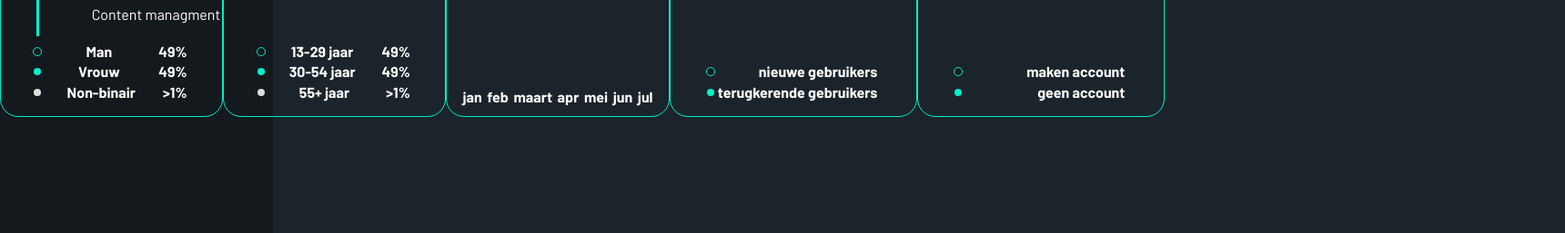
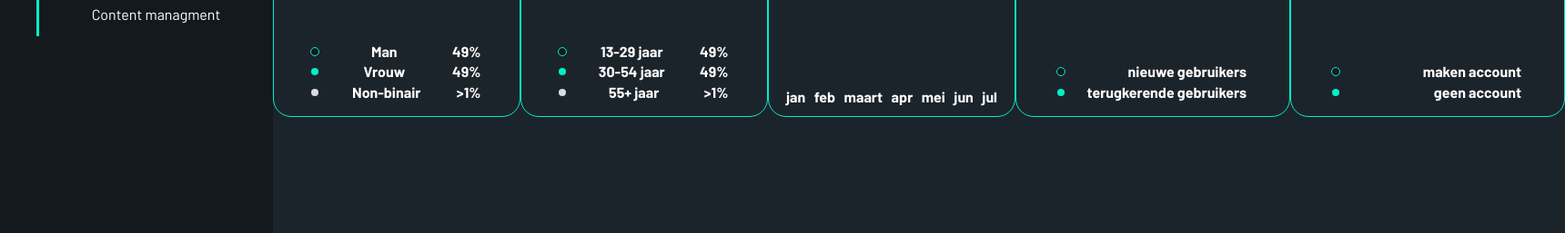
Before and after one commit to howest-WDD/opdracht-5-dashboard-groep-4-goplay, a website: page index.html in a window 1280 px wide. Shown: the part 173-430 px from the top of the page at 91% size, 1720 px wide, since content can reach past the window. Drawn offline with nearby package versions, Linux system fonts and the light colour scheme; files that its build step writes are made by us from their sources.

Commit message:
added grid to body

```diff
--- a/index.html
+++ b/index.html
@@ -18,7 +18,7 @@
 		<!-- JS -->
 		<script type="module" src="./dist/main-min.js"></script>
 	</head>
-	<body class="o-darkmode">
+	<body class="o-darkmode o-grid">
 		<nav>
 			<div class="wrapper">
 				<div class="sidebar">
```
Also changed, not shown: content.html (+1 -1 lines), users.html (+1 -1 lines).
